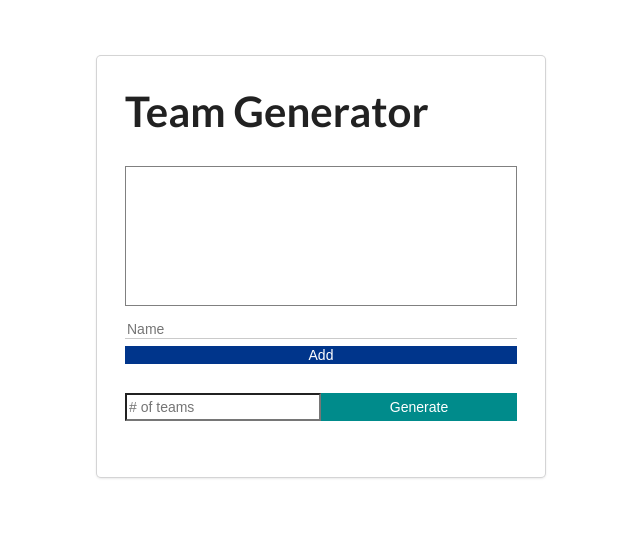
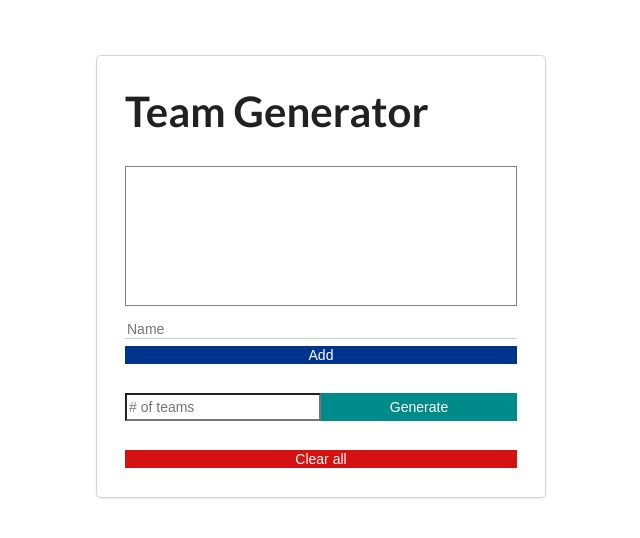
Before and after one commit to paulahage/teamapp, an Angular app in the folder website/: page / in a window 1280 px wide. Shown: the top 538 px of the page, without its empty margins (319-959 px from the left). Built offline with nearby package versions, Linux system fonts and the light colour scheme.

Commit message:
Added clear all button

```diff
--- a/website/src/app/app.component.css
+++ b/website/src/app/app.component.css
@@ -59,3 +59,10 @@ h1 {
 .error-msg {
   color: red;
 }
+
+.clear-all-container button {
+  width: 100%;
+  background-color: rgb(212, 18, 18);
+  border: none;
+  color: white;
+}
--- a/website/src/app/app.component.html
+++ b/website/src/app/app.component.html
@@ -25,8 +25,11 @@
       <button (click)="generateTeams()">Generate</button>
     </div>
     <p *ngIf="errorMessage" class="error-msg">{{ errorMessage }}</p>
+    <div class="clear-all-container">
+      <button (click)="clearAllTeams()">Clear all</button>
+    </div>
+
   </div>
-
   <div *ngIf="teams.length" class="teams-container">
     <app-team
       *ngFor="let team of teams; let i = index"
--- a/website/src/app/app.component.ts
+++ b/website/src/app/app.component.ts
@@ -63,4 +63,10 @@ export class AppComponent {
     this.members = [];
     this.numberOfTeams = "";
   }
+
+  clearAllTeams() {
+    this.members = [];
+    this.numberOfTeams = "";
+    this.teams = [];
+  }
 }
--- a/website/src/styles.css
+++ b/website/src/styles.css
@@ -5,3 +5,7 @@ li {
   font-size: 1.25rem;
   margin-bottom: 0.5rem;
 }
+
+button {
+  cursor: pointer;
+}
```
